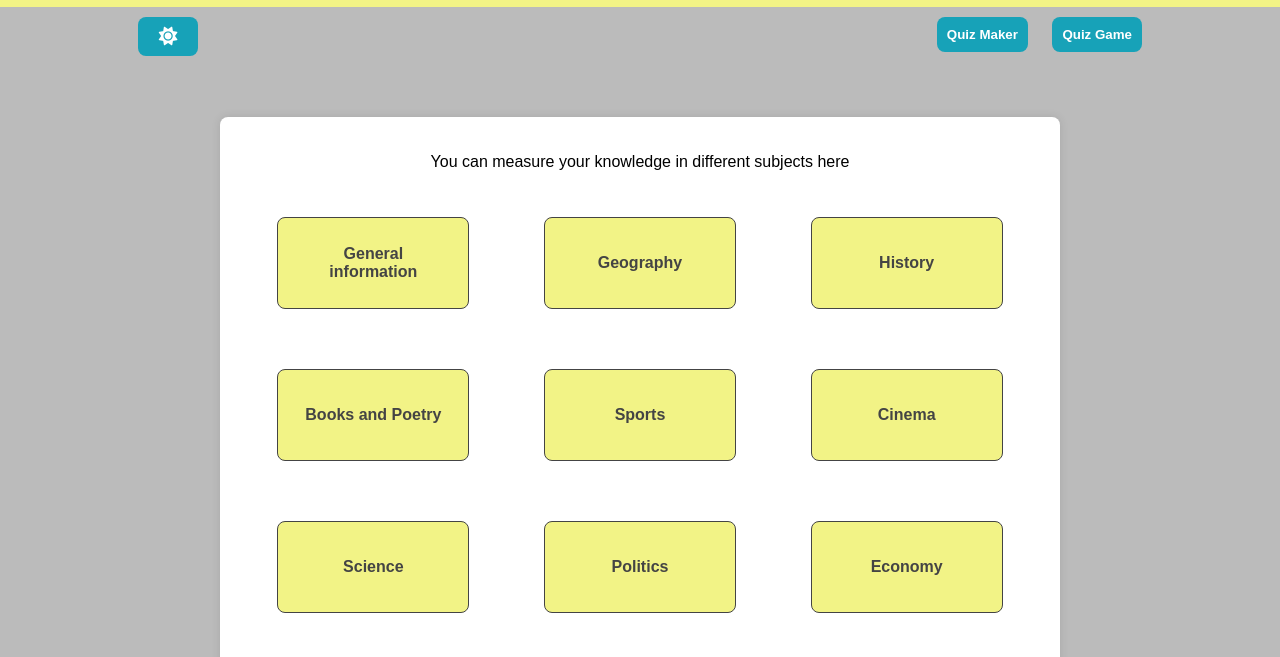
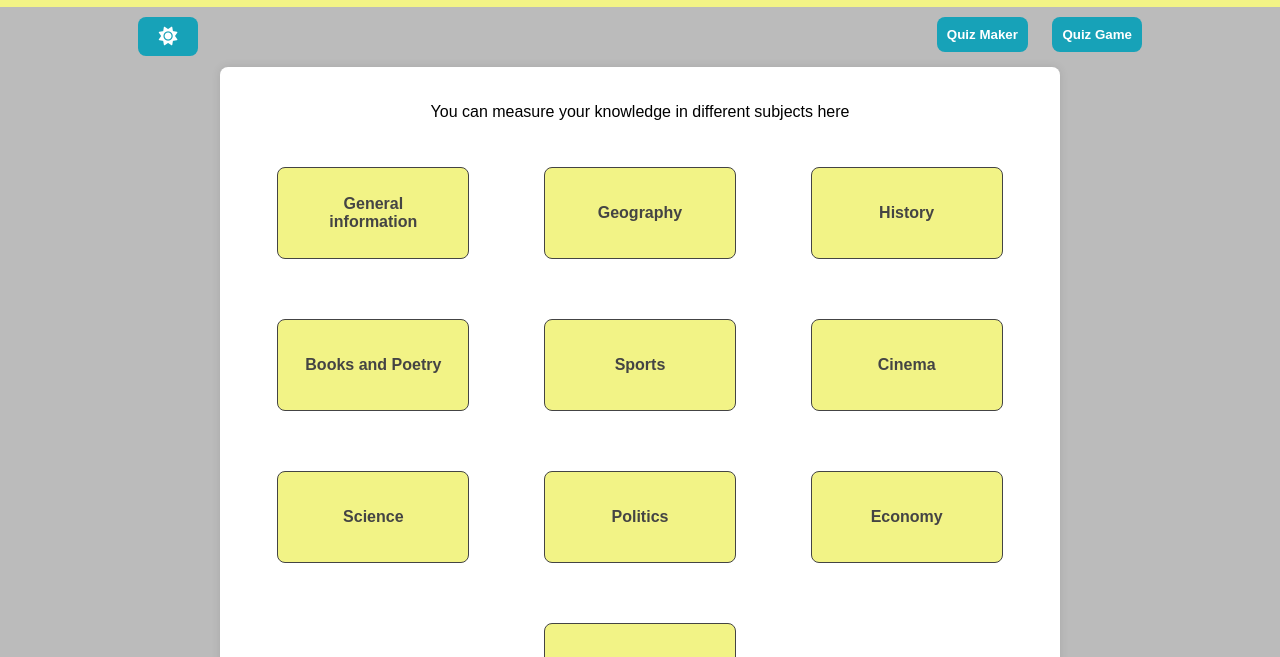
Before and after one commit to MoeinHeydari90/quiz-app, a plain HTML site: page htmls/quiz-room.html in a window 1280 px wide. Shown: the part 97-754 px from the top of the page. Drawn offline with Linux system fonts and the light colour scheme.

Commit message:
Update quiz-room.css

```diff
--- a/styles/quiz-room.css
+++ b/styles/quiz-room.css
@@ -3,7 +3,7 @@ main {
     align-items: center;
     flex-direction: column;
     max-width: 800px;
-    margin: 50px auto;
+    margin: 0px auto;
     padding: 20px;
     background-color: #fff;
     border-radius: 8px;
```
